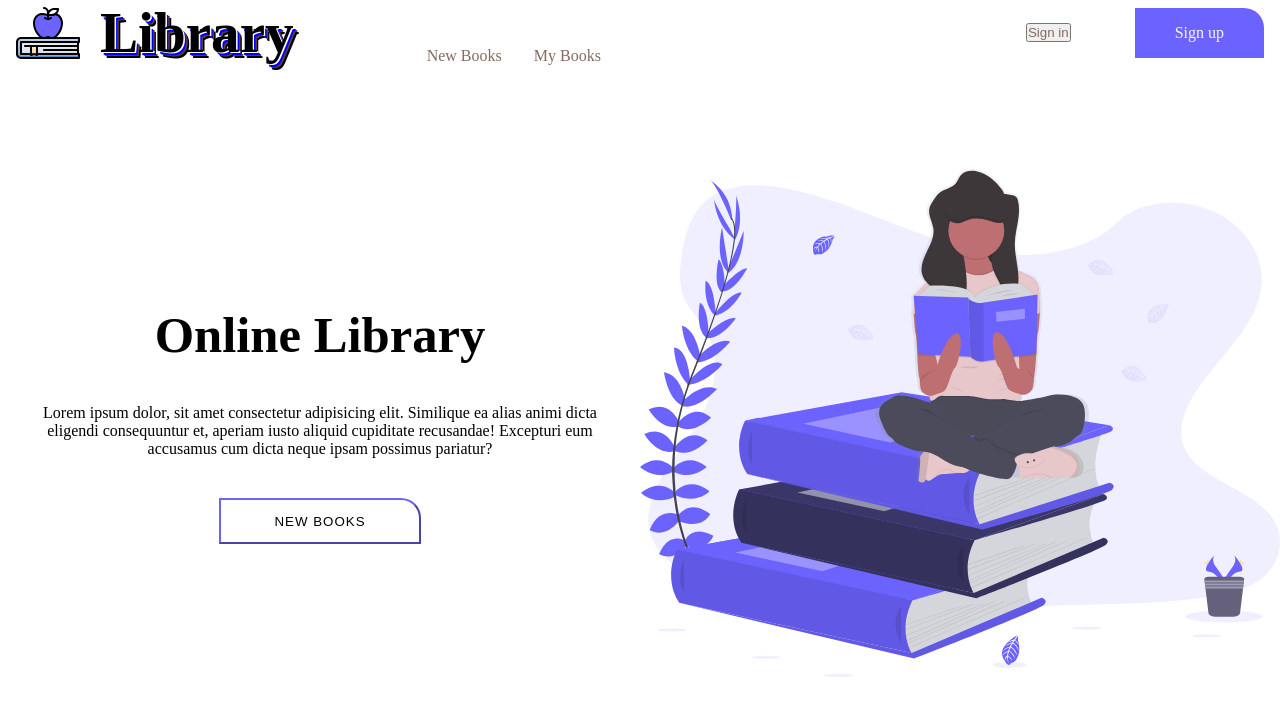
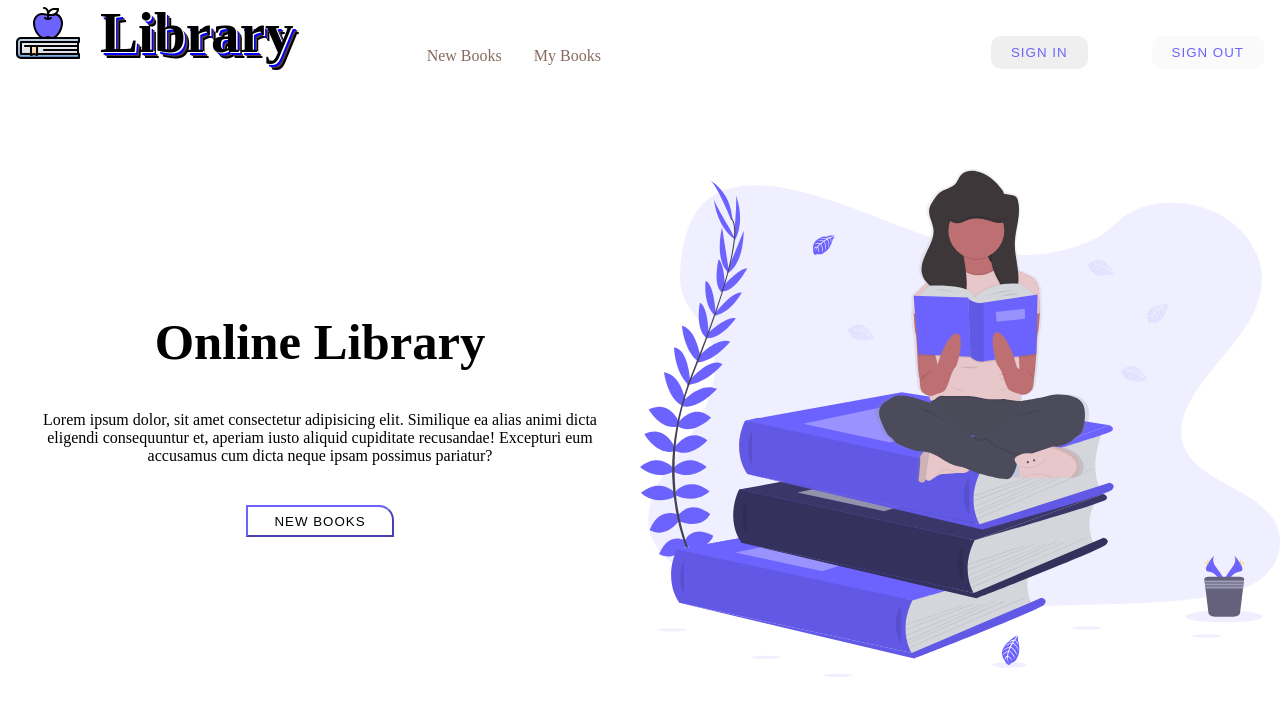
Before and after one commit to Amir-Tarig/vite-online-library, a website built with Vite: page index.html in a window 1280 px wide. Built offline with nearby package versions, Linux system fonts and the light colour scheme; no server answers.

Commit message:
signIn/signOut

```diff
--- a/index.html
+++ b/index.html
@@ -24,8 +24,10 @@
 
 			<div class="logInContainer">
 				<ul>
-					<li><button class="link logIn" href="">Sign in</button></li>
-					<li class="signUpBtn"><a class="link signUp" href="">Sign up</a></li>
+					<li><button class="signIn" href="">Sign in</button></li>
+					<li>
+						<button class="signOut" href="">Sign out</button>
+					</li>
 				</ul>
 			</div>
 		</header>
--- a/main.js
+++ b/main.js
@@ -3,6 +3,8 @@ import './style.css';
 import { initializeApp } from 'https://www.gstatic.com/firebasejs/9.0.2/firebase-app.js';
 import {
 	signInWithPopup,
+	onAuthStateChanged,
+	signOut,
 	getAuth,
 	GoogleAuthProvider,
 } from 'https://www.gstatic.com/firebasejs/9.0.2/firebase-auth.js';
@@ -25,7 +27,7 @@ const provider = new GoogleAuthProvider();
 const auth = getAuth(app);
 auth.useDeviceLanguage();
 
-document.querySelector('.logIn').addEventListener('click', () => {
+document.querySelector('.signIn').addEventListener('click', () => {
 	signInWithPopup(auth, provider)
 		.then((result) => {
 			// This gives you a Google Access Token. You can use it to access the Google API.
@@ -33,7 +35,6 @@ document.querySelector('.logIn').addEventListener('click', () => {
 			const token = credential.accessToken;
 			// The signed-in user info.
 			const user = result.user;
-			console.log(user);
 			// ...
 		})
 		.catch((error) => {
@@ -47,4 +48,37 @@ document.querySelector('.logIn').addEventListener('click', () => {
 			// ...
 		});
 });
-console.log(auth);
+
+auth.onAuthStateChanged((user) => {
+	const outBtn = document.querySelector('.signOut');
+	const inBtn = document.querySelector('.signIn');
+	if (user) {
+		inBtn.disabled = true;
+		inBtn.classList.remove('inBtn');
+		// inBtn.style.color = 'black';
+
+		outBtn.disabled = false;
+		outBtn.classList.add('outBtn');
+
+		console.log('user is sign in');
+	} else {
+		inBtn.disabled = false;
+		inBtn.classList.add('inBtn');
+
+		outBtn.disabled = true;
+		outBtn.classList.remove('outBtn');
+		// outBtn.style.color = 'black';
+		console.log('usre is sign out');
+	}
+});
+
+const signOutBtn = document.querySelector('.signOut');
+signOutBtn.addEventListener('click', () => {
+	signOut(auth)
+		.then(() => {
+			console.log('user is sgin out');
+		})
+		.catch((error) => {
+			console.log('something went wrong');
+		});
+});
--- a/style.css
+++ b/style.css
@@ -42,6 +42,11 @@
 	/* border: 1px solid red; */
 }
 
+.logInContainer {
+	position: relative;
+	top: 20px;
+}
+
 .logInContainer ul {
 	display: flex;
 	height: 100%;
@@ -53,24 +58,27 @@
 	color: #5c3e3f;
 }
 
-.signUpBtn {
-	background-color: #6c63ff;
-	padding: 1em 2.5em;
-	border-top-right-radius: 20px;
-	transition: transform 0.5s ease;
+.signIn,
+.signOut {
+	padding: 0.7em 1.5em;
+	border-radius: 10px;
+	letter-spacing: 1px;
+	text-transform: uppercase;
+	color: #6c63ff;
+	border: none;
+	transition: all 0.4s ease;
 }
 
-.signUpBtn:hover {
+.inBtn:hover,
+.outBtn:hover {
 	transform: scale(1.1);
+	background: #6c63ff;
+	color: white;
 }
 
 .link {
 	text-decoration: none;
 	color: #866a5e;
-}
-
-.signUp {
-	color: whitesmoke;
 }
 
 .main {
@@ -103,10 +111,11 @@
 }
 
 .btn {
-	padding: 1em 4em;
+	padding: 0.5em 2em;
 	border-color: #6c63ff;
 	background: none;
-	border-top-right-radius: 20px;
+
+	border-top-right-radius: 15px;
 	outline: none;
 	cursor: pointer;
 	transition: all 0.4s ease;
```
